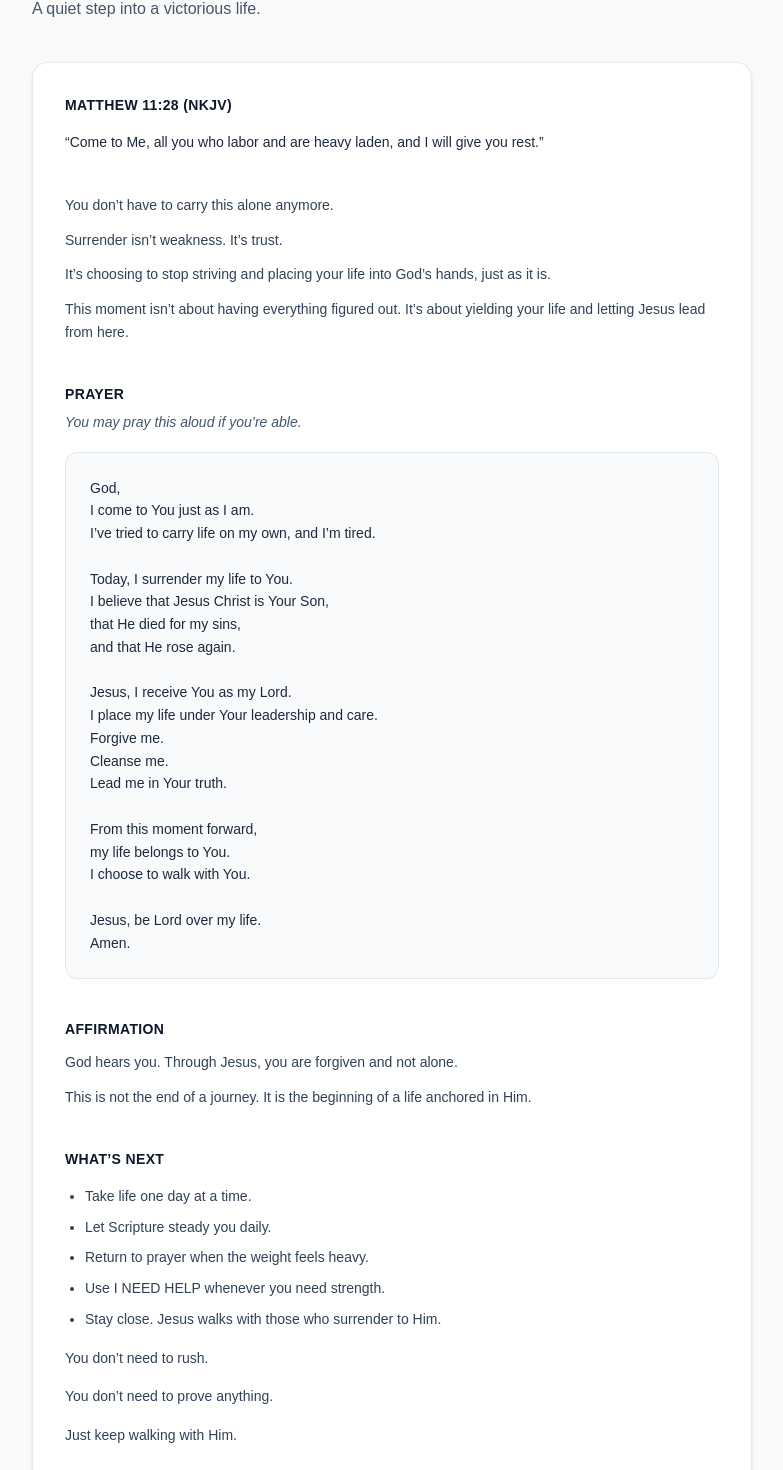
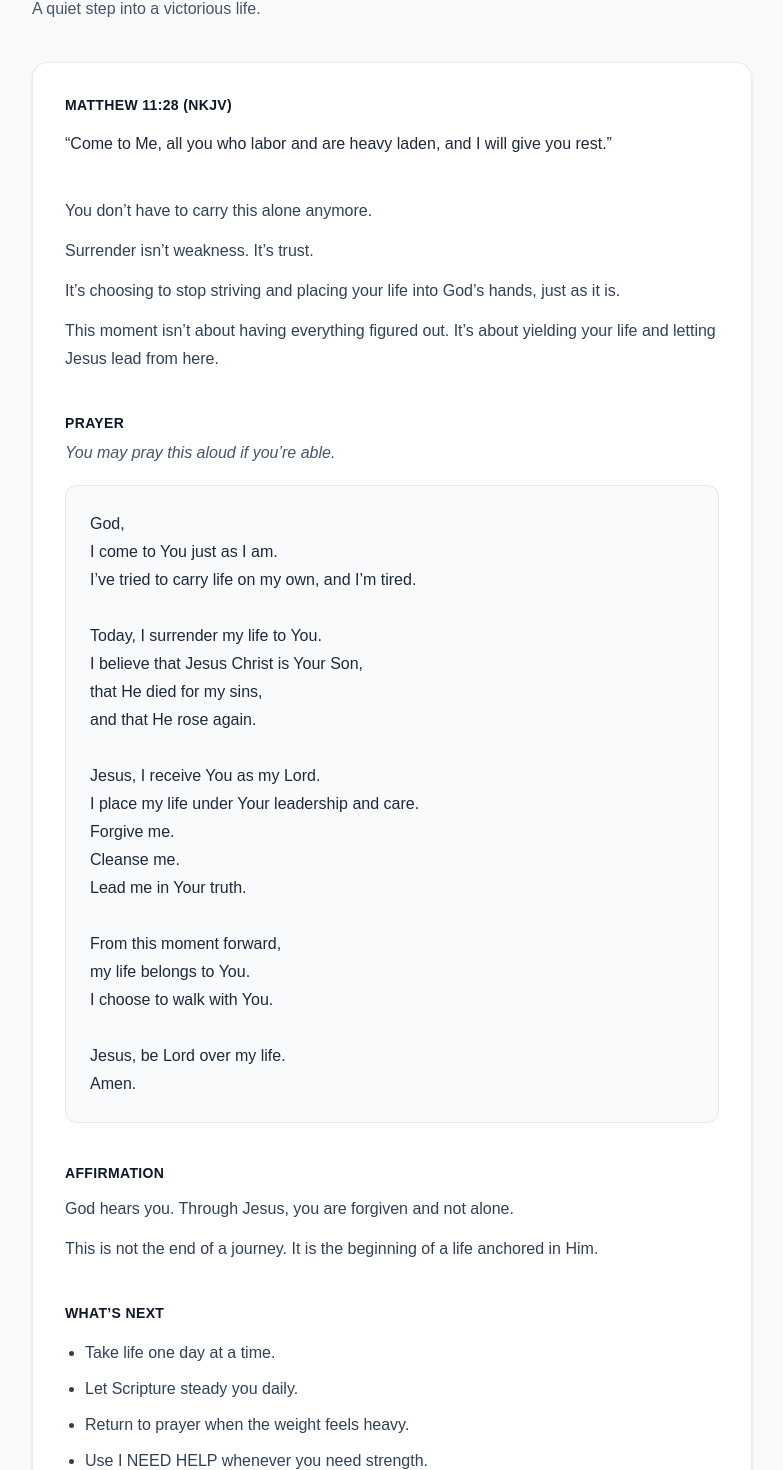
Before and after one commit to improved2025/Manna, a Next.js app: page /surrender in a window 1280 px wide. Shown: the part 120-1590 px from the top of the page, without its empty margins (248-1031 px from the left). Built offline with nearby package versions, Linux system fonts and the light colour scheme.

Commit message:
Increase surrender page body text size for readability

```diff
--- a/app/surrender/page.tsx
+++ b/app/surrender/page.tsx
@@ -21,13 +21,13 @@ export default function SurrenderPage() {
             <div className="text-sm font-semibold uppercase tracking-wide text-slate-900">
               Matthew 11:28 (NKJV)
             </div>
-            <p className="mt-4 text-sm leading-relaxed text-slate-800">
+            <p className="mt-4 text-base leading-relaxed text-slate-800">
               “Come to Me, all you who labor and are heavy laden, and I will give you rest.”
             </p>
           </div>
 
           {/* Reflection */}
-          <div className="space-y-3 text-sm leading-relaxed text-slate-700">
+          <div className="space-y-3 text-base leading-7 text-slate-700">
             <p>You don’t have to carry this alone anymore.</p>
             <p>Surrender isn’t weakness. It’s trust.</p>
             <p>
@@ -45,11 +45,11 @@ export default function SurrenderPage() {
             <div className="text-sm font-semibold uppercase tracking-wide text-slate-900">
               Prayer
             </div>
-            <p className="mt-2 text-sm italic text-slate-600">
+            <p className="mt-2 text-base italic text-slate-600">
               You may pray this aloud if you’re able.
             </p>
 
-            <div className="mt-5 whitespace-pre-line rounded-xl border border-slate-200 bg-slate-50 p-6 text-sm leading-relaxed text-slate-800">
+            <div className="mt-5 whitespace-pre-line rounded-xl border border-slate-200 bg-slate-50 p-6 text-base leading-7 text-slate-800">
               God,
               {"\n"}I come to You just as I am.
               {"\n"}I’ve tried to carry life on my own, and I’m tired.
@@ -71,7 +71,7 @@ export default function SurrenderPage() {
           </div>
 
           {/* Affirmation */}
-          <div className="space-y-3 text-sm leading-relaxed text-slate-700">
+          <div className="space-y-3 text-base leading-7 text-slate-700">
             <div className="text-sm font-semibold uppercase tracking-wide text-slate-900">
               Affirmation
             </div>
@@ -83,7 +83,7 @@ export default function SurrenderPage() {
           </div>
 
           {/* What's Next */}
-          <div className="space-y-4 text-sm leading-relaxed text-slate-700">
+          <div className="space-y-4 text-base leading-7 text-slate-700">
             <div className="text-sm font-semibold uppercase tracking-wide text-slate-900">
               What’s next
             </div>
```
